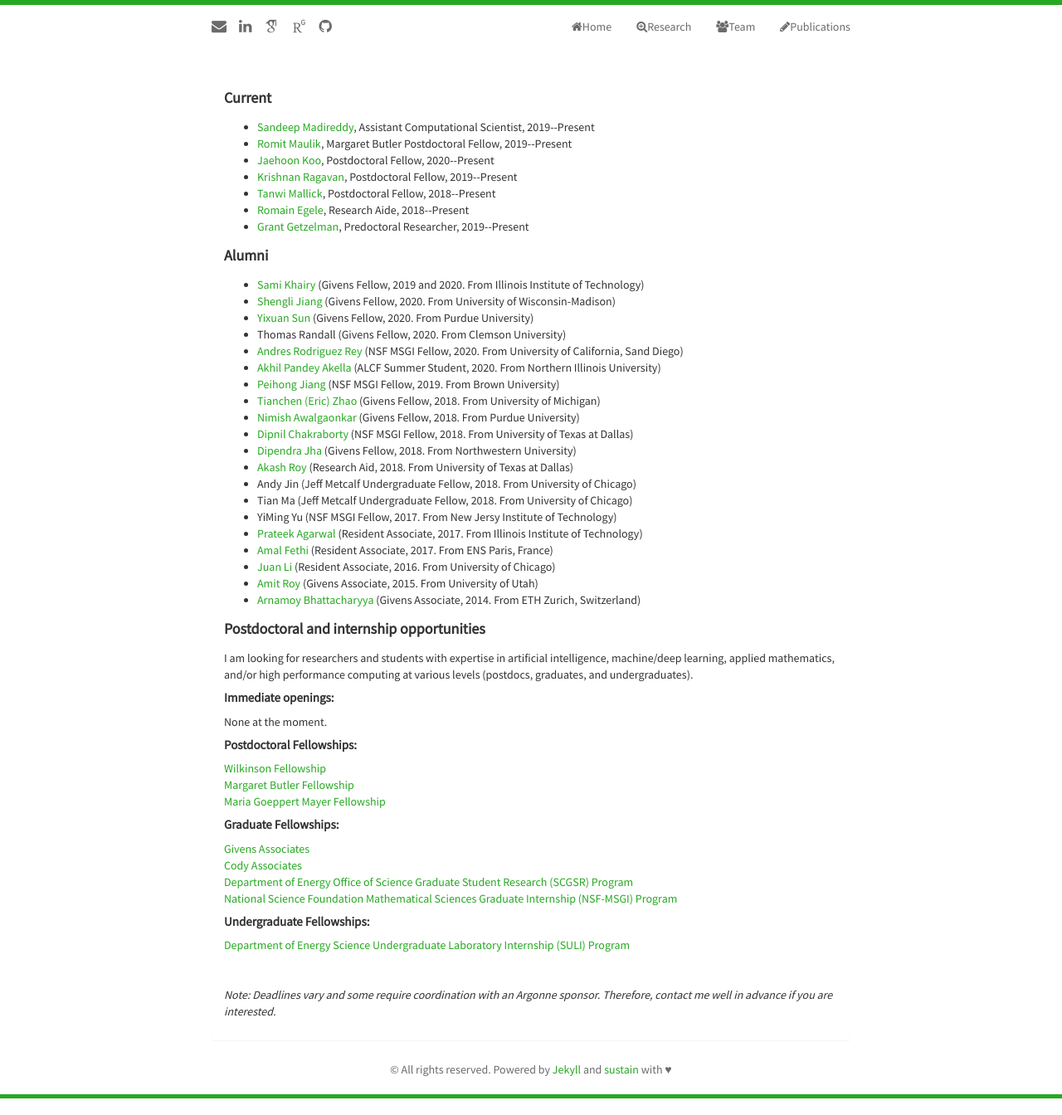
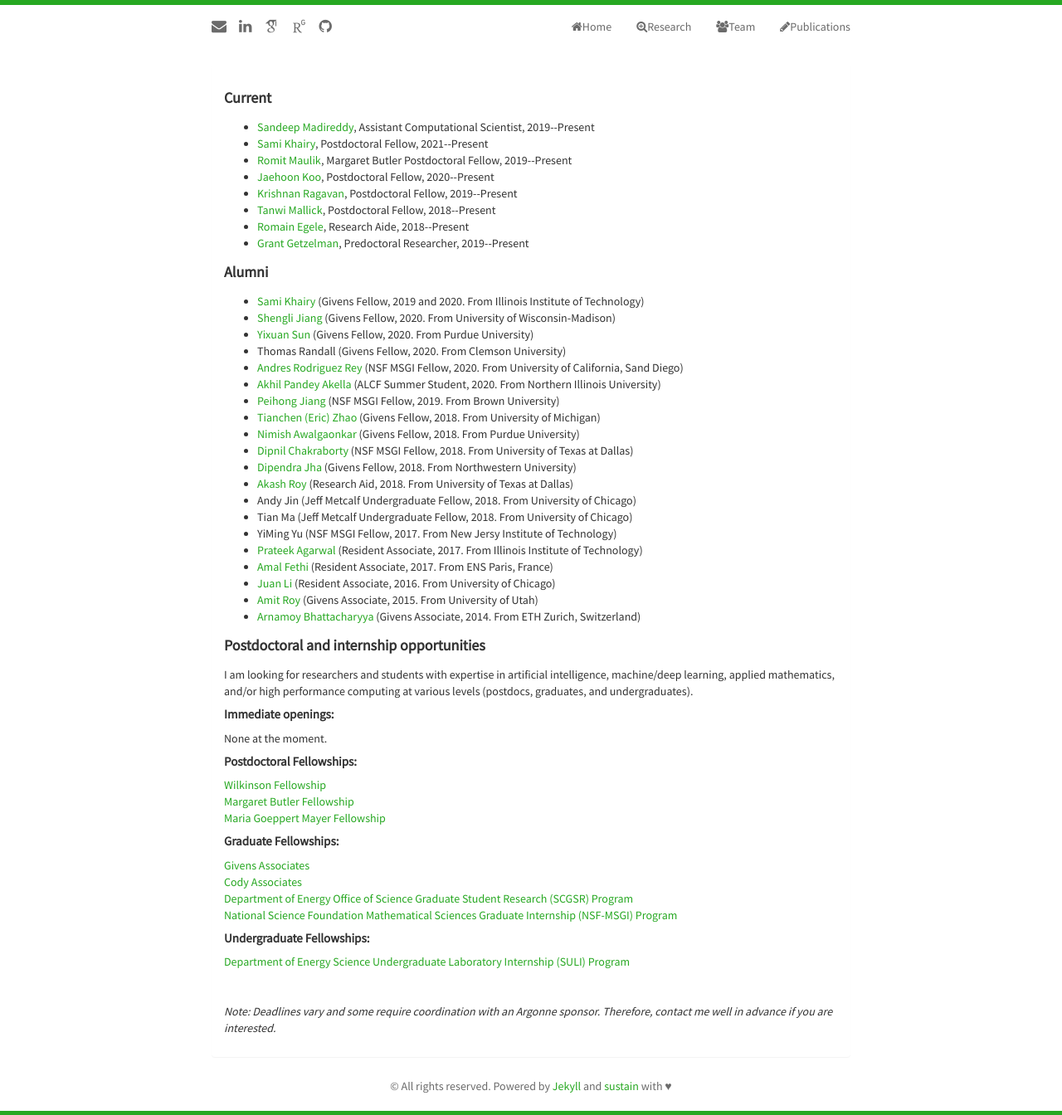
Before and after one commit to pbalapra/pbalapra.github.io, a Jekyll site: the page built from jobs.html, in a window 1280 px wide. Shown: the whole page at 83% size. Built offline with Jekyll 4.4.1, drawn with Linux system fonts in a browser that asks for light colours; nearby versions of some CDN libraries; some web fonts are replaced.

Commit message:
team update

```diff
--- a/_includes/team.html
+++ b/_includes/team.html
@@ -7,6 +7,7 @@
       <h5><strong>Current</strong></h5>
       <ul class="itemize1" align="justify">
         <li class="itemize"><a href="https://sandeep-madireddy.netlify.app/", target="black_">Sandeep Madireddy</a>, Assistant Computational Scientist, 2019--Present</li>
+        <li class="itemize"><a href="https://skhairy.com/", target="black_">Sami Khairy</a>, Postdoctoral Fellow, 2021--Present</li>
         <li class="itemize"><a href="https://romit-maulik.github.io/", target="black_">Romit Maulik</a>, Margaret Butler Postdoctoral Fellow, 2019--Present</li>
         <li class="itemize"><a href="https://www.linkedin.com/in/jaehoon-koo-bb384aa1/", target="black_">Jaehoon Koo</a>, Postdoctoral Fellow, 2020--Present</li>
         <li class="itemize"><a href="https://www.linkedin.com/in/krm9c/", target="black_">Krishnan Ragavan</a>, Postdoctoral Fellow, 2019--Present</li>
```
